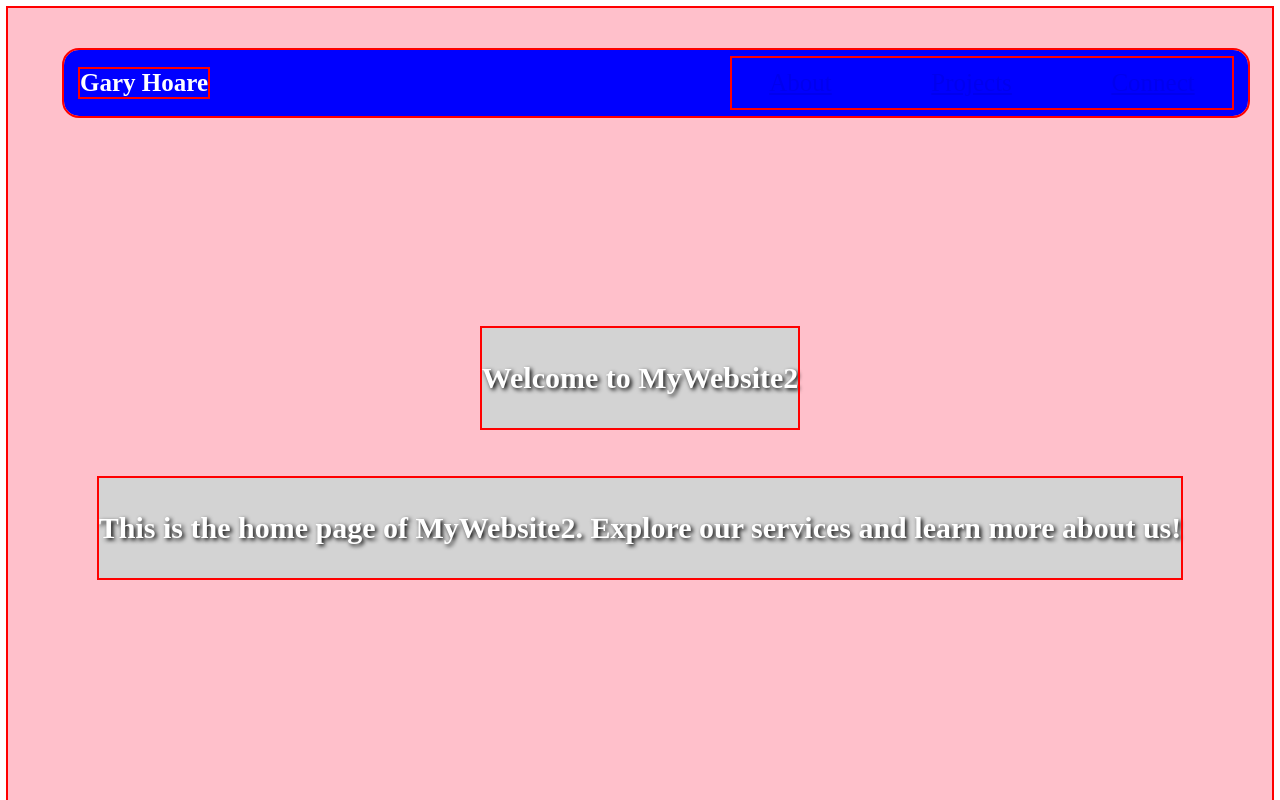
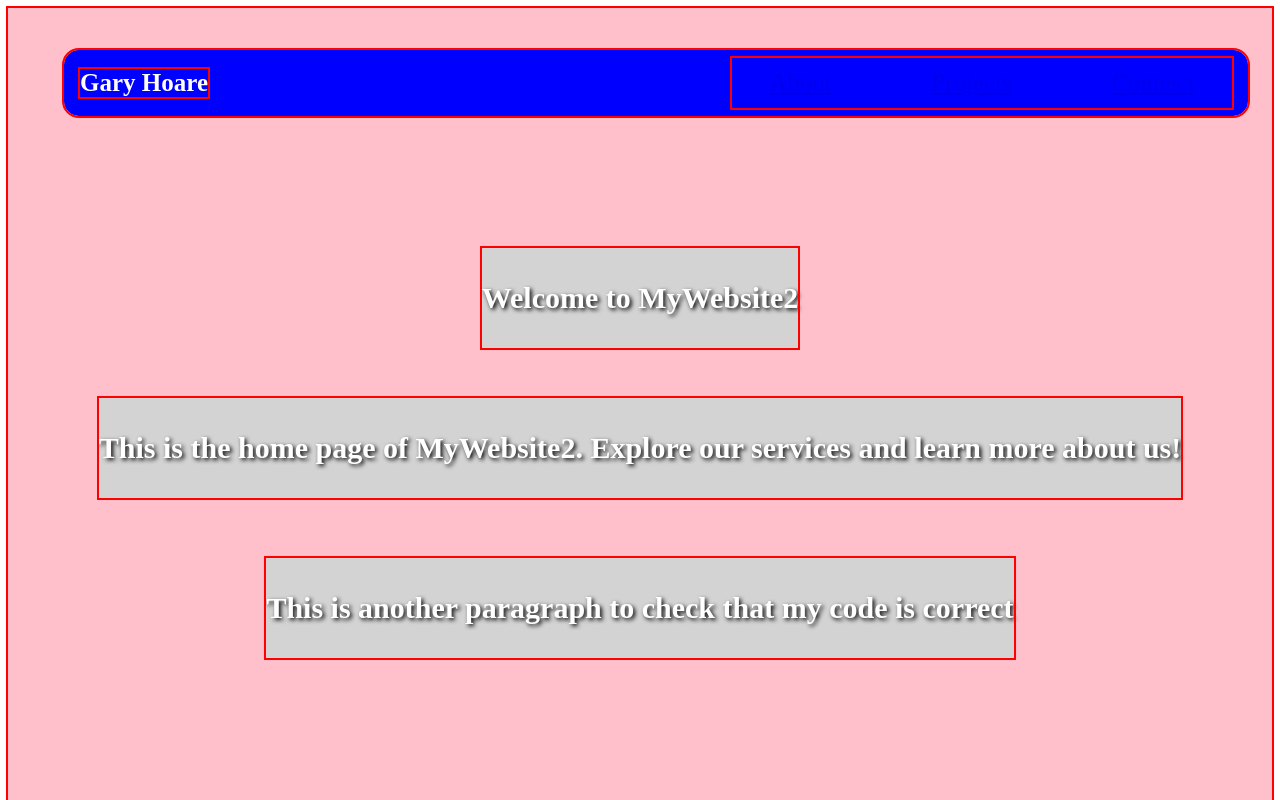
Before and after one commit to Garychamp/MyWebsite2, a plain HTML site: page index.html in a window 1280 px wide. Shown: the top 800 px of the page. Drawn offline with Linux system fonts and the light colour scheme.

Commit message:
Updates made

```diff
--- a/index.html
+++ b/index.html
@@ -21,6 +21,7 @@
 
         <h1>Welcome to MyWebsite2</h1>
         <p>This is the home page of MyWebsite2. Explore our services and learn more about us!</p>
+        <p>This is another paragraph to check that my code is correct</p>
 
     </main>
 
```
